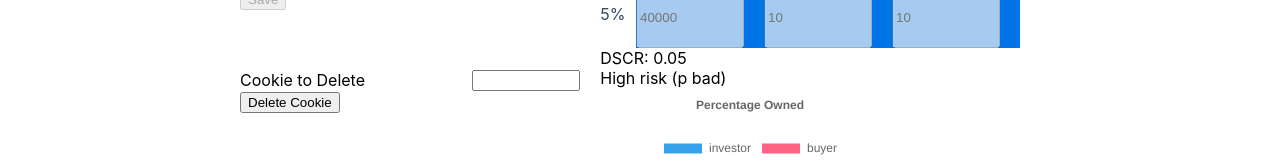
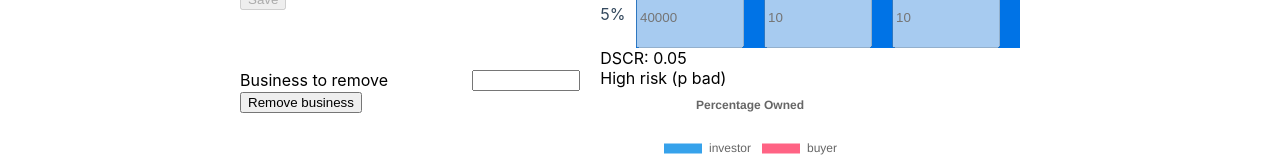
Before and after one commit to TheCoderNamedBridget/AcquisitionCostCalculator, a React (Create React App) app: page / in a window 1280 px wide. Shown: the part 466-629 px from the top of the page. Built offline with nearby package versions, Linux system fonts and the light colour scheme.

Commit message:
copy change

```diff
--- a/src/Pages/Dscr.tsx
+++ b/src/Pages/Dscr.tsx
@@ -23,8 +23,7 @@ import AcquisitionDisplay, { AcquisitionObject } from "../components/Acquisition
  * - changing the debt source seller(8%) => investor(11.5%)
  *
  * TODO: consider adding FCCR in future (accounts for investor payments)
- * TODO: add saving the percentages for ownership in cookie
- *
+ * TODO: improve styling and usability for cookies
  */
 
 const Dscr = () => {
@@ -172,8 +171,8 @@ const Dscr = () => {
                     <br />
                     <br />
                     <>
-                        <LabelledStringInput labelText={"Cookie to Delete"} value={cookieToDelete} setValue={setCookieToDelete} />
-                        <button onClick={() => clearCookie(cookieToDelete)}>Delete Cookie</button>
+                        <LabelledStringInput labelText={"Business to remove"} value={cookieToDelete} setValue={setCookieToDelete} />
+                        <button onClick={() => clearCookie(cookieToDelete)}>Remove business</button>
                     </>
                     <br />
                     <br />
```
